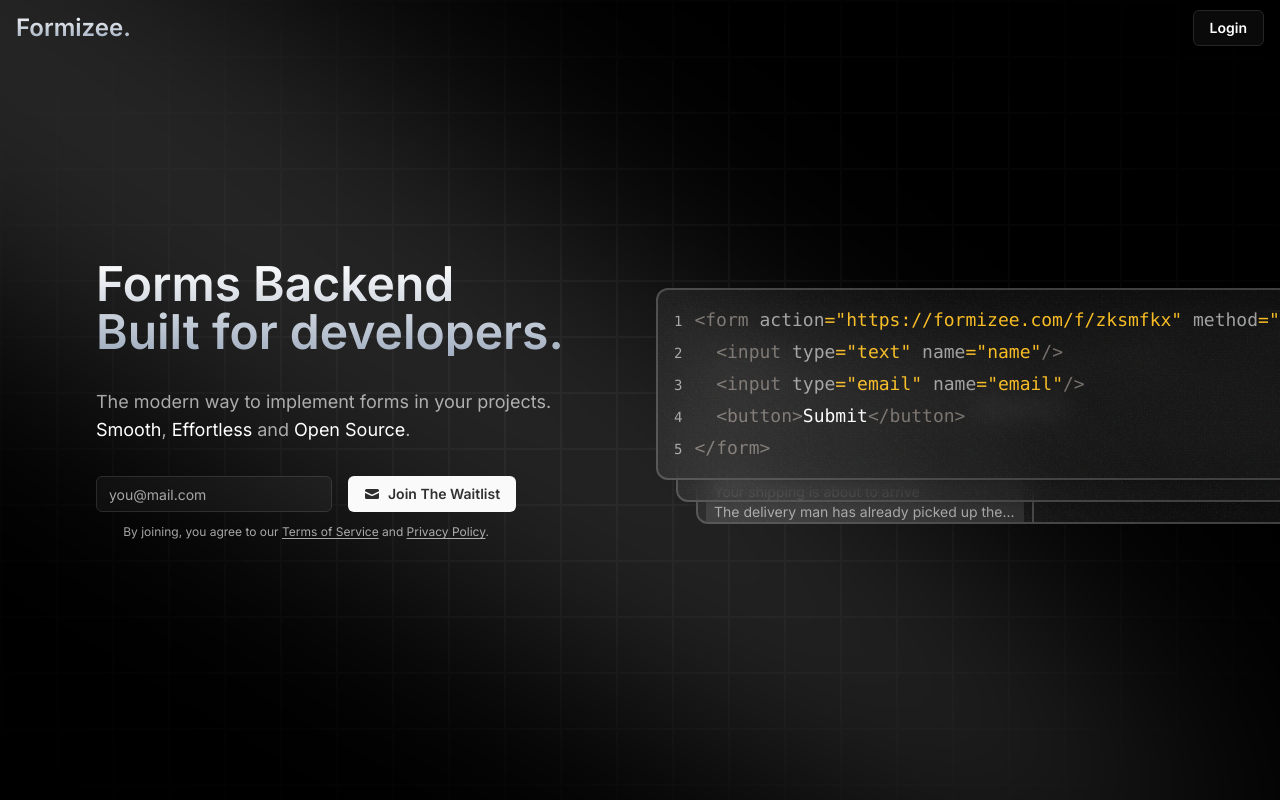
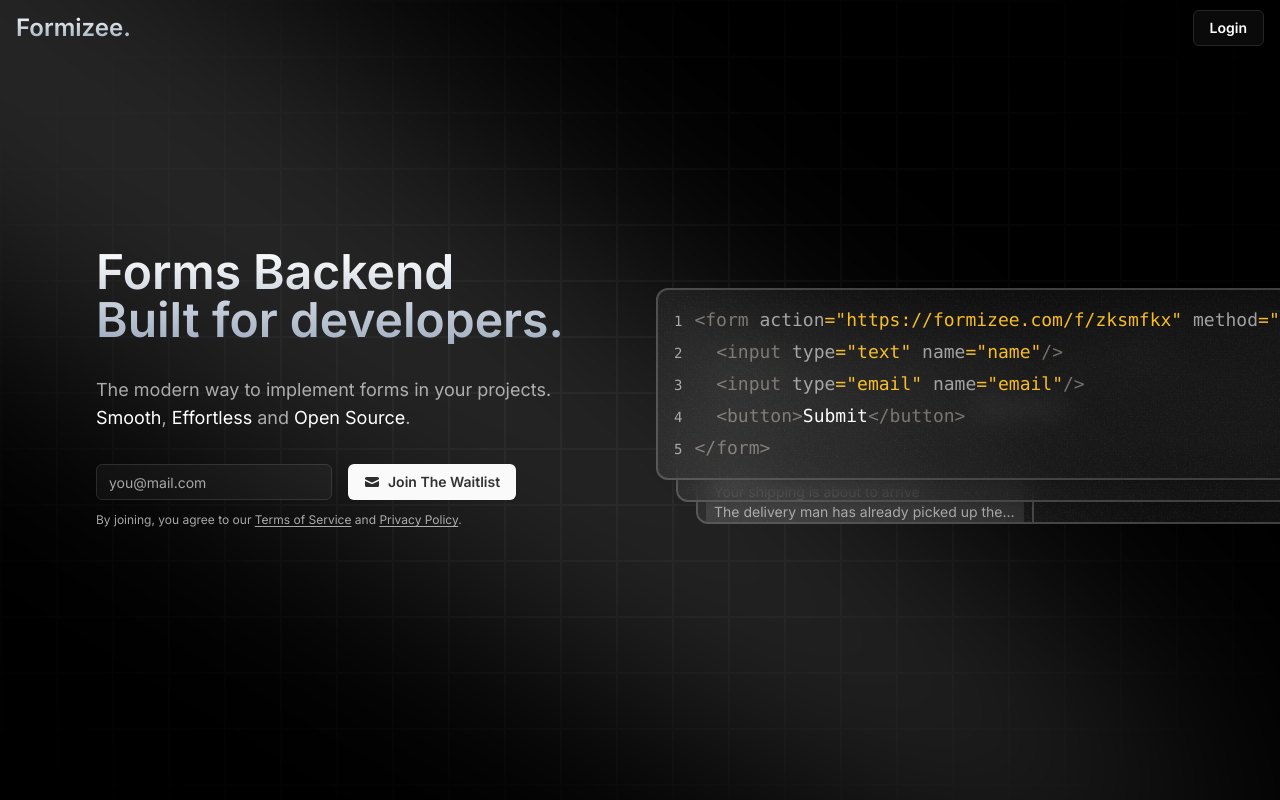
Before and after one commit to formizee/formizee, a Next.js app: page / in a window 1280 px wide. Built offline with nearby package versions, Linux system fonts and the light colour scheme.

Commit message:
fix(components): update waitlist form styles

```diff
--- a/src/components/forms/waitlist.tsx
+++ b/src/components/forms/waitlist.tsx
@@ -1,11 +1,11 @@
 'use client';
 
-import { zodResolver } from '@hookform/resolvers/zod';
-import { useForm } from 'react-hook-form';
+import {zodResolver} from '@hookform/resolvers/zod';
+import {useForm} from 'react-hook-form';
 import Link from 'next/link';
-import { z } from 'zod';
+import {z} from 'zod';
 
-import { MailIcon } from '../ui/icons';
+import {MailIcon} from '../ui/icons';
 import {
   Button,
   Form,
@@ -38,9 +38,9 @@
         <div className="flex flex-col gap-4 sm:flex-row">
           <FormField
             name="email"
-            rules={{ required: true }}
+            rules={{required: true}}
             control={form.control}
-            render={({ field }) => (
+            render={({field}) => (
               <FormItem>
                 <FormControl>
                   <Input
@@ -59,7 +59,7 @@
             <span>Join The Waitlist</span>
           </Button>
         </div>
-        <p className="mt-3 text-balance text-center text-xs text-neutral-400">
+        <p className="mb-6 mt-3 text-balance text-start text-xs text-neutral-400">
           {'By joining, you agree to our '}
           <Link
             className="underline underline-offset-2 transition-colors hover:text-neutral-50"
```
